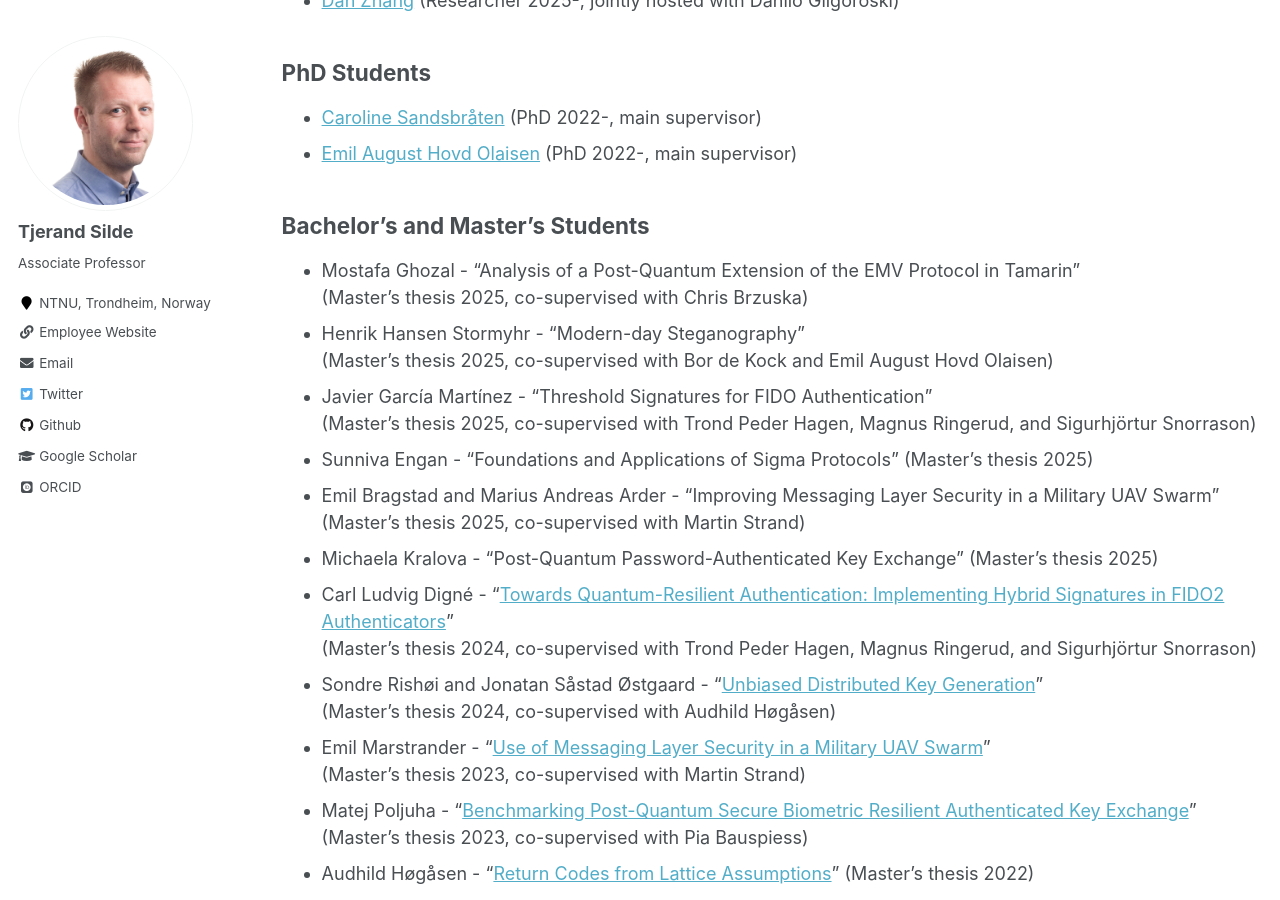
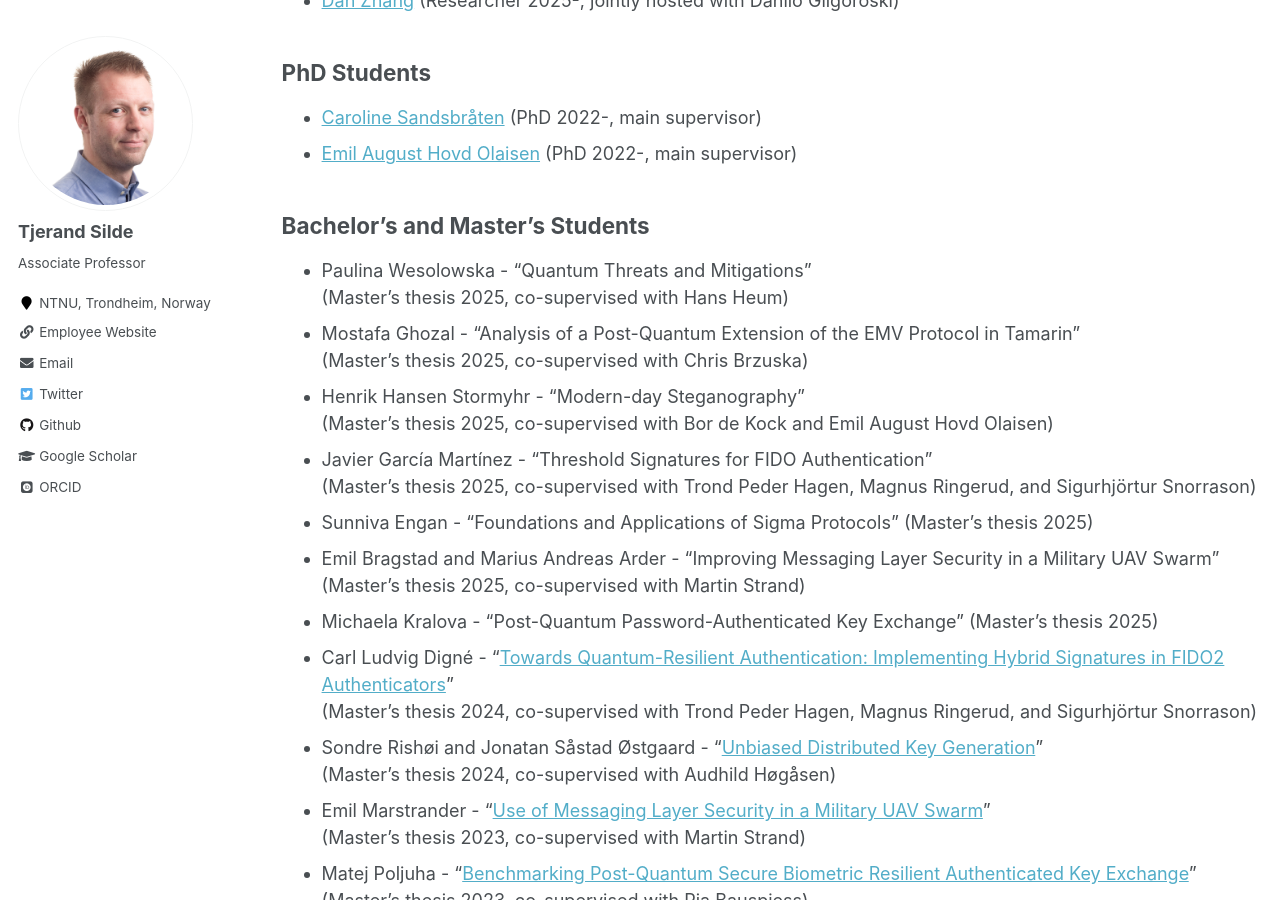
Before and after one commit to tjesi/tjesi.github.io, a Jekyll site: the page built from _pages/people.md, in a window 1280 px wide and 900 px high, scrolled down 330 px. Built offline with Jekyll 4.4.1, drawn with Linux system fonts in a browser that asks for light colours; some web fonts are replaced.

Commit message:
Update people.md

```diff
--- a/_pages/people.md
+++ b/_pages/people.md
@@ -19,6 +19,8 @@ author_profile: true
 
 ## Bachelor's and Master's Students
 
+- Paulina Wesolowska - "Quantum Threats and Mitigations"
+(Master's thesis 2025, co-supervised with Hans Heum)
 - Mostafa Ghozal - "Analysis of a Post-Quantum Extension of the EMV Protocol in Tamarin"
 (Master's thesis 2025, co-supervised with Chris Brzuska)
 - Henrik Hansen Stormyhr - "Modern-day Steganography"
```
